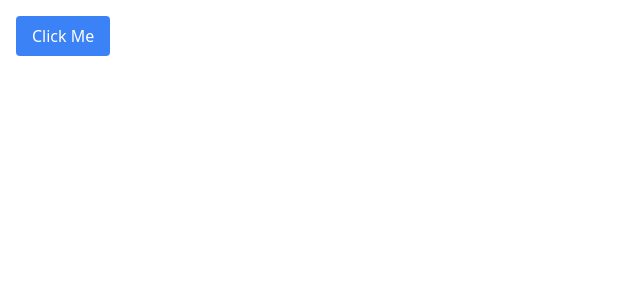
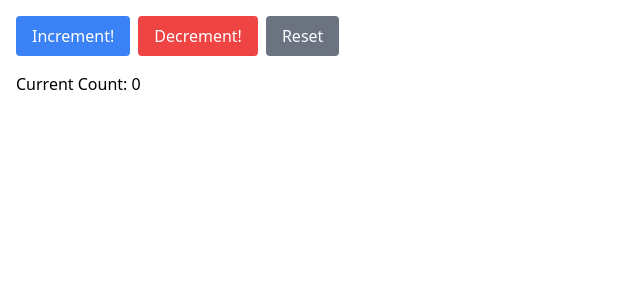
Before and after one commit to joeltmathew857/my-project3, a React (Create React App) app: page / in a window 1280 px wide. Shown: the top 300 px of the page, without its empty margins (0-640 px from the left). Built offline with nearby package versions, Linux system fonts and the light colour scheme; the HTML template or start-up script is replaced by a standard one.

Commit message:
increment & decrement

```diff
--- a/src/App.js
+++ b/src/App.js
@@ -2,9 +2,9 @@ import React from "react";
 import Calendar from "./Components/Calendar";
 
 function App() {
-  return <Calendar />
-
-
+  // The App component serves as the entry point of the application.
+  // It renders the Calendar component, which displays a calendar interface.
+  return <Calendar />;
 };
 
 export default App;
--- a/src/Components/Calendar.jsx
+++ b/src/Components/Calendar.jsx
@@ -1,30 +1,47 @@
 import React, { useState } from 'react';
 
-const MyComponent = () => {
-  // State using useState hook, initial value is false
-  const [visibility, setVisibility] = useState(false);
+const Counter = () => {
+  const [count, setCount] = useState(0);
 
-  // Define the toggleVisibility function to update the state
-  const toggleVisibility = () => {
-    setVisibility((prevVisibility) => !prevVisibility); // Toggle the visibility property
+  // Define the increment method to increase the count by 1
+  const increment = () => {
+    setCount((prevCount) => prevCount + 1);
+  };
+
+  // Define the decrement method to decrease the count by 1
+  const decrement = () => {
+    setCount((prevCount) => prevCount - 1);
+  };
+
+  // Define the reset method to set the count back to 0
+  const reset = () => {
+    setCount(0);
   };
 
   return (
     <div className="p-4">
-      {/* Button with click handler to toggle visibility */}
+      {/* Buttons with click handlers to call the methods */}
       <button
-        className="px-4 py-2 bg-blue-500 text-white rounded hover:bg-blue-600"
-        onClick={toggleVisibility}
+        className="px-4 py-2 bg-blue-500 text-white rounded hover:bg-blue-600 mr-2"
+        onClick={increment}
       >
-        Click Me
+        Increment!
       </button>
-
-      {/* Conditional rendering based on state */}
-      {visibility && (
-        <h1 className="text-2xl mt-4 font-bold">Now you see me!</h1>
-      )}
+      <button
+        className="px-4 py-2 bg-red-500 text-white rounded hover:bg-red-600 mr-2"
+        onClick={decrement}
+      >
+        Decrement!
+      </button>
+      <button
+        className="px-4 py-2 bg-gray-500 text-white rounded hover:bg-gray-600"
+        onClick={reset}
+      >
+        Reset
+      </button>
+      <h1 className="mt-4">Current Count: {count}</h1>
     </div>
   );
 };
 
-export default MyComponent;
+export default Counter;
```
